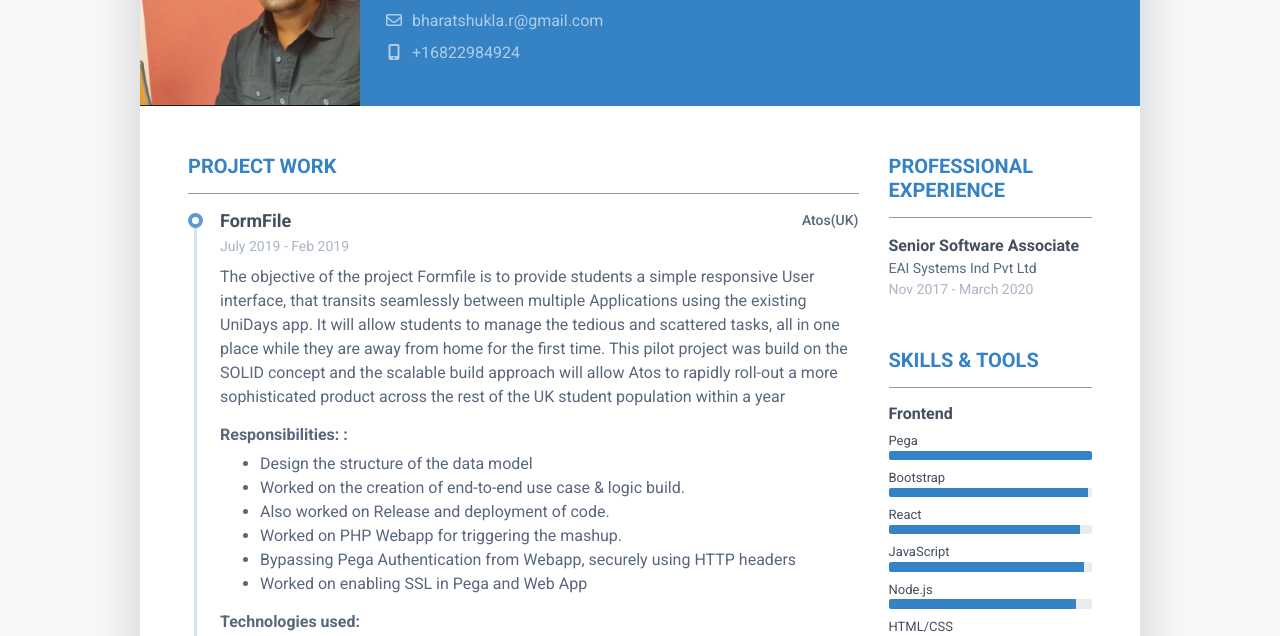
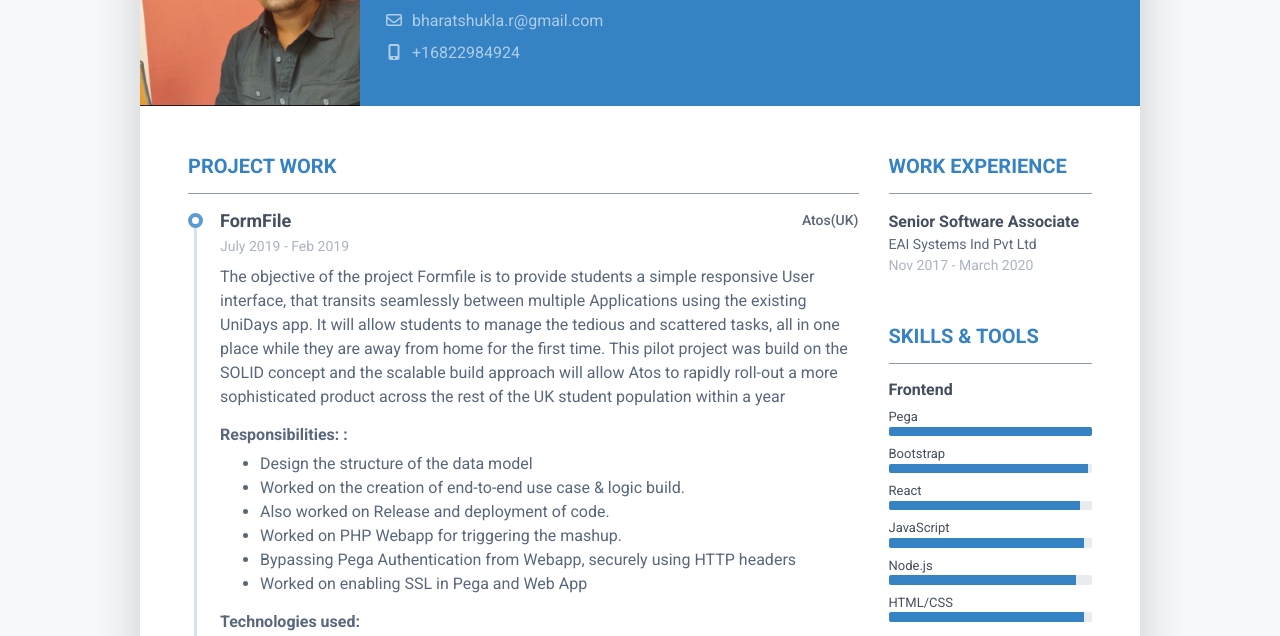
Before and after one commit to fruktwow/bsresume.github.io, a plain HTML site: page index.html in a window 1280 px wide. Shown: the part 144-780 px from the top of the page. Drawn offline with Linux system fonts and the light colour scheme.

Commit message:
Update index.html

```diff
--- a/index.html
+++ b/index.html
@@ -184,7 +184,7 @@
 				    <div class="col-lg-3">
 
 					    <section class="resume-section education-section mb-5">
-						    <h2 class="resume-section-title text-uppercase font-weight-bold pb-3 mb-3">Professional Experience</h2>
+						    <h2 class="resume-section-title text-uppercase font-weight-bold pb-3 mb-3">Work Experience</h2>
 						    <div class="resume-section-content">
 							    <ul class="list-unstyled">
 								    <li class="mb-2">
```
